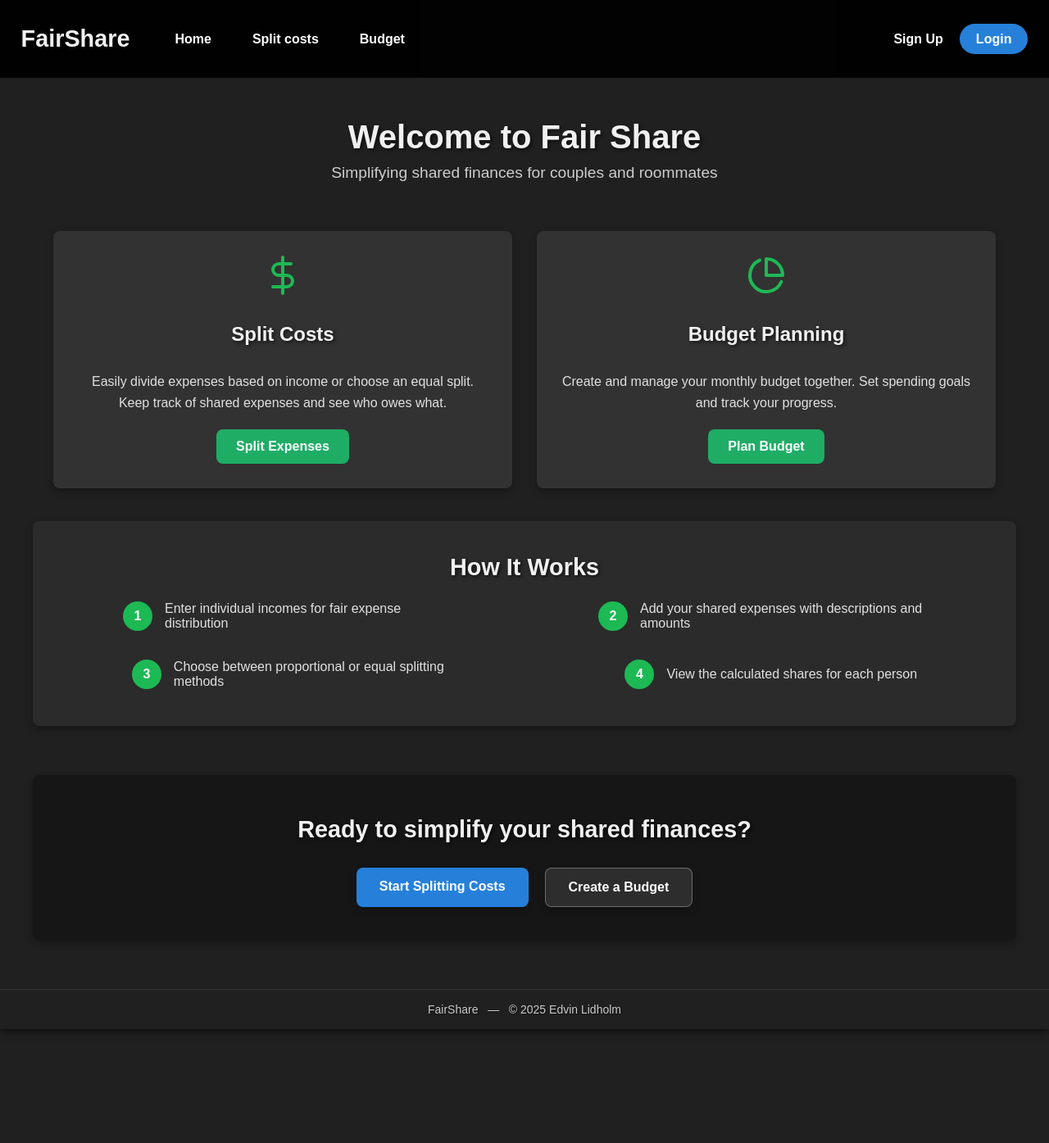
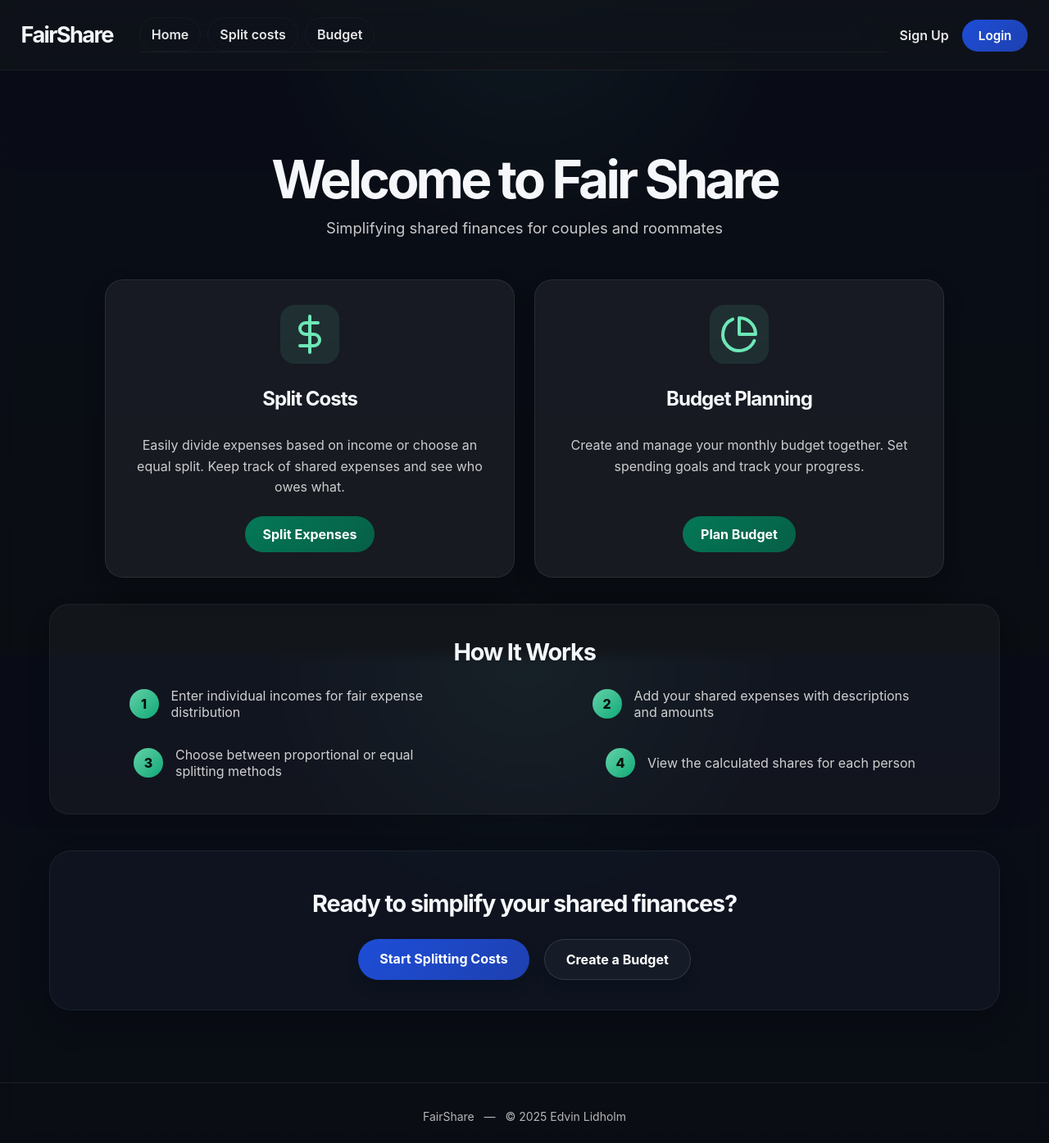
Before and after one commit to elidholm/fair-share, a React (Vite) app in the folder frontend/: page / in a window 1280 px wide. Shown: the whole page at 82% size. Before the commit the page ends 1256 px from the top, so only its background shows below. Built offline with nearby package versions, Linux system fonts and the light colour scheme; no server answers.

Commit message:
feat: overhaul ui

```diff
--- a/frontend/src/index.scss
+++ b/frontend/src/index.scss
@@ -1,15 +1,17 @@
 // Colors
-$primary-color: #f0f0f0;
-$background-color: rgb(32, 32, 32);
-$button-hover-scale: 1.05;
-$shadow-color: rgba(0, 0, 0, 0.6);
-$border-radius: 8px;
-$label-colour: #444;
+$primary-color: #f5f7fb;
+$background-color: #0d1117;
+$background-accent: #121a22;
+$surface-color: rgba(255, 255, 255, 0.08);
+$surface-strong: rgba(255, 255, 255, 0.12);
+$button-hover-scale: 1.02;
+$shadow-color: rgba(0, 0, 0, 0.38);
+$border-radius: 18px;
+$label-colour: #667085;
 $disabled-colour: #555;
-$toggle-colour: #1db954;
-$focus-color: #3ddc97;
-$navbar-height: 95px;
-
+$toggle-colour: #6ee7b7;
+$focus-color: rgba(110, 231, 183, 0.6);
+$navbar-height: 86px;
 
 html, body {
   height: 100%;
@@ -17,17 +19,32 @@ html, body {
   display: flex;
   flex-direction: column;
   color: $primary-color;
-  font-family: Arial, sans-serif;
+  font-family: -apple-system, BlinkMacSystemFont, "SF Pro Display", "Segoe UI", sans-serif;
   -webkit-font-smoothing: antialiased;
-  background-color: $background-color;
+  background:
+    radial-gradient(circle at top, rgba(110, 231, 183, 0.10), transparent 30%),
+    linear-gradient(180deg, #0b1020 0%, $background-color 100%);
   -webkit-overflow-scrolling: touch;
+}
+
+* {
+  box-sizing: border-box;
+}
+
+body {
+  min-height: 100vh;
+}
+
+button,
+a,
+input {
+  -webkit-tap-highlight-color: transparent;
 }
 
 #app-container {
   min-height: 100vh;
-  background-color: $background-color;
+  background: rgba(8, 10, 15, 0.45);
   backdrop-filter: blur(7px);
-  box-shadow: 0 4px 8px rgba(0, 0, 0, 0.5);
 
   .cost-calculator {
     flex: 1;
@@ -37,61 +54,74 @@ html, body {
 .main-content {
   display: flex;
   flex-direction: column;
-  padding: 20px 10px;
+  padding: 32px 16px 48px;
   min-height: calc(100vh - 205px);
 }
 
-h1, h2 {
+h1, h2, h3 {
   text-align: center;
   color: $primary-color;
-  font-weight: bold;
+  font-weight: 700;
   margin-top: 10px;
   margin-bottom: 10px;
-  text-shadow: 2px 2px 4px $shadow-color;
+  letter-spacing: -0.04em;
 }
 
 button {
-  font-size: 1.25rem;
-  font-weight: bold;
+  font-size: 1rem;
+  font-weight: 700;
   color: white;
   border: none;
-  border-radius: $border-radius;
+  border-radius: 999px;
   cursor: pointer;
-  padding: 12px;
-  transition: background-color 0.3s ease, transform 0.3s ease;
-  display: flex;
+  padding: 12px 18px;
+  transition: background-color 180ms cubic-bezier(0.2, 0.8, 0.2, 1), transform 180ms cubic-bezier(0.2, 0.8, 0.2, 1), box-shadow 180ms ease;
+  display: inline-flex;
   align-items: center;
   justify-content: center;
-  text-shadow: 1px 1px 2px $shadow-color;
+  box-shadow: 0 6px 16px rgba(0, 0, 0, 0.18);
+  will-change: transform;
 
   &:hover {
-    transform: scale($button-hover-scale);
+    transform: translateY(-1px) scale($button-hover-scale);
+  }
+
+  &:active {
+    transform: scale(0.98);
+  }
+
+  &:focus-visible {
+    outline: none;
+    box-shadow: 0 0 0 4px $focus-color;
   }
 
   &.split-button {
     width: 100%;
-    background-color: hsl(210, 70%, 50%);
+    background: linear-gradient(135deg, #1d4ed8, #1e40af);
     &:hover {
-      background-color: hsl(210, 70%, 60%);
-      transform: scale(1.01);
+      background: linear-gradient(135deg, #2563eb, #1d4ed8);
+      transform: translateY(-1px) scale(1.01);
     }
   }
 
   &.add-button {
     margin: 0 5px;
-    padding: 5px 10px;
-    background-color: hsl(120, 70%, 45%);
+    padding: 8px 12px;
+    background: linear-gradient(135deg, #047857, #065f46);
     color: #fff;
     &:hover {
-      background-color: hsl(120, 70%, 55%);
+      background: linear-gradient(135deg, #15803d, #047857);
     }
   }
 
   &.remove-button {
     background-color: transparent;
-    color: hsl(10, 80%, 50%);
+    color: hsl(10, 80%, 65%);
+    box-shadow: none;
+    padding: 8px 10px;
     &:hover {
-      color: hsl(10, 80%, 40%);
+      color: hsl(10, 80%, 55%);
+      background-color: rgba(255, 255, 255, 0.04);
     }
   }
 
@@ -100,11 +130,11 @@ button {
     top: calc($navbar-height + 30px);
     right: 16px;
     padding: 8px;
-    border-radius: 5px;
-    background-color: hsl(0, 0%, 100%, 0.05);
+    border-radius: 12px;
+    background-color: rgba(255, 255, 255, 0.06);
+    box-shadow: none;
     &:hover {
-      background-color: hsl(0, 0%, 100%, 0.1);
-      transform: scale(1.01);
+      background-color: rgba(255, 255, 255, 0.12);
     }
   }
 }
@@ -113,15 +143,16 @@ button {
   display: flex;
   align-items: center;
   margin-bottom: 12px;
+  gap: 8px;
 }
 
 input {
-  border: 1px solid hsla(0, 0%, 80%, 0.3);
-  padding: 8px;
-  border-radius: $border-radius;
+  border: 1px solid rgba(255, 255, 255, 0.12);
+  padding: 10px 12px;
+  border-radius: 12px;
   color: $primary-color;
-  background-color: rgba(255, 255, 255, 0.1);
-  transition: border-color 0.3s ease;
+  background: rgba(255, 255, 255, 0.06);
+  transition: border-color 180ms ease, background-color 180ms ease, box-shadow 180ms ease;
 
   &[type="number"] {
     font-size: 1rem;
@@ -130,12 +161,15 @@ input {
   }
 
   &[type="text"] {
-    font-size: 0.85rem;
+    font-size: 0.95rem;
+    flex: 1;
   }
 
   &:focus {
     outline: none;
-    border-color: hsl(210, 70%, 50%);
+    border-color: rgba(96, 165, 250, 0.9);
+    background: rgba(255, 255, 255, 0.1);
+    box-shadow: 0 0 0 4px rgba(59, 130, 246, 0.2);
   }
 }
 
@@ -146,18 +180,20 @@ ul {
 
 li {
   font-size: 1rem;
-  font-weight: bold;
-  padding: 8px 10px;
-  margin-bottom: 5px;
+  font-weight: 600;
+  padding: 12px 14px;
+  margin-bottom: 8px;
   display: flex;
   align-items: center;
-  background-color: rgba(255, 255, 255, 0.05);
-  transition: background-color 0.3s ease, transform 0.3s ease;
-  border-radius: $border-radius;
-  color: #e0e0e0;
+  background: rgba(255, 255, 255, 0.04);
+  transition: background-color 180ms ease, transform 180ms ease, box-shadow 180ms ease;
+  border-radius: 14px;
+  color: #edf2ff;
+  border: 1px solid rgba(255, 255, 255, 0.04);
 
   &:hover {
-    background-color: rgba(255, 255, 255, 0.1);
+    background: rgba(255, 255, 255, 0.07);
+    box-shadow: 0 8px 20px rgba(0, 0, 0, 0.12);
   }
 }
 
@@ -168,11 +204,10 @@ li {
 footer {
   text-align: center;
   margin-top: 20px;
-  padding: 2px;
-  color: #cccccc;
+  padding: 18px 12px 10px;
+  color: rgba(255, 255, 255, 0.7);
   font-size: 14px;
-  text-shadow: 1px 1px 2px $shadow-color;
-  border-top: 1px solid rgba(255, 255, 255, 0.1);
+  border-top: 1px solid rgba(255, 255, 255, 0.08);
 }
 
 .toggle-switch {
@@ -290,17 +325,19 @@ footer {
 nav {
   margin: 0;
   box-sizing: border-box;
-  background-color: rgba(0, 0, 0, 0.95);
+  background: rgba(17, 22, 29, 0.72);
+  backdrop-filter: blur(20px) saturate(1.2);
+  border-bottom: 1px solid rgba(255, 255, 255, 0.05);
 
   a {
     text-decoration: none;
-    font-weight: bold;
-    color: #fff;
-    transition: 0.3s;
-    padding: 10px 20px;
+    font-weight: 600;
+    color: rgba(255, 255, 255, 0.9);
+    transition: color 180ms ease, opacity 180ms ease, transform 180ms ease;
+    padding: 10px 16px;
 
     &:hover {
-      color: #ccc;
+      color: #ffffff;
     }
   }
 }
@@ -311,27 +348,30 @@ nav {
   justify-content: space-between;
   padding: 10px 2%;
   height: $navbar-height;
+  position: sticky;
+  top: 0;
+  z-index: 20;
 
   .desktop-nav-logo {
     padding: 0;
     h1 {
       margin: 0;
-      font-size: 1.8rem;
+      font-size: 1.7rem;
       color: $primary-color;
-      text-shadow: 2px 2px 4px $shadow-color;
+      letter-spacing: -0.06em;
     }
   }
 
   .NavLinks {
     flex-grow: 1;
-    margin-left: 40px;
+    margin-left: 32px;
     background-color: transparent;
 
     ul {
       display: flex;
       flex-direction: row;
       justify-content: flex-start;
-      gap: 20px;
+      gap: 8px;
       margin: 0;
       padding: 0;
 
@@ -340,13 +380,16 @@ nav {
         list-style-type: none;
         padding: 0;
         margin: 0;
+        border-radius: 999px;
+        transition: background-color 180ms ease;
 
         &:hover {
-          background-color: transparent;
+          background-color: rgba(255, 255, 255, 0.04);
         }
 
         a {
-          padding: 10px 15px;
+          padding: 10px 14px;
+          border-radius: 999px;
         }
       }
     }
@@ -354,17 +397,17 @@ nav {
 
   .desktop-login-button {
     padding: 10px 20px;
-    font-size: 1rem;
-    background-color: hsl(210, 70%, 50%);
+    font-size: 0.95rem;
+    background: linear-gradient(135deg, #1d4ed8, #1e40af);
     color: white;
     border: none;
     border-radius: 999px;
     cursor: pointer;
-    transition: background-color 0.3s ease, transform 0.3s ease;
+    transition: background-color 180ms ease, transform 180ms ease;
 
     &:hover {
-      background-color: hsl(210, 70%, 60%);
-      transform: scale(1.05);
+      background: linear-gradient(135deg, #2563eb, #1d4ed8);
+      transform: translateY(-1px);
     }
   }
 
@@ -372,17 +415,17 @@ nav {
 
 .logout-button {
   padding: 10px 20px;
-  font-size: 1rem;
-  background-color: hsl(0, 100%, 50%);
-  color: white;
-  border: none;
+  font-size: 0.95rem;
+  background: rgba(239, 68, 68, 0.18);
+  color: #fecaca;
+  border: 1px solid rgba(239, 68, 68, 0.3);
   border-radius: 999px;
   cursor: pointer;
-  transition: background-color 0.3s ease, transform 0.3s ease;
+  transition: background-color 180ms ease, transform 180ms ease;
 
   &:hover {
-    background-color: hsl(0, 100%, 60%);
-    transform: scale(1.05);
+    background: rgba(239, 68, 68, 0.24);
+    transform: translateY(-1px);
   }
 }
 
@@ -403,32 +446,32 @@ nav {
     display: flex;
     justify-content: space-between;
     align-items: center;
-    padding: 10px 10px;
-    border-bottom: 1px solid rgba(255, 255, 255, 0.1);
+    padding: 10px 12px;
+    border-bottom: 1px solid rgba(255, 255, 255, 0.08);
 
     .mobile-nav-logo {
       padding: 0;
       h1 {
         margin: 0;
-        font-size: 1.5rem;
+        font-size: 1.4rem;
         color: $primary-color;
-        text-shadow: 2px 2px 4px $shadow-color;
+        letter-spacing: -0.05em;
       }
     }
 
     .mobile-login-button {
       padding: 8px 16px;
-      font-size: 0.9rem;
-      background-color: hsl(210, 70%, 50%);
+      font-size: 0.85rem;
+      background: linear-gradient(135deg, #1d4ed8, #1e40af);
       color: white;
       border: none;
       border-radius: 999px;
       cursor: pointer;
-      transition: background-color 0.3s ease, transform 0.3s ease;
+      transition: transform 180ms ease, filter 180ms ease;
 
       &:hover {
-        background-color: hsl(210, 70%, 60%);
-        transform: scale(1.05);
+        background: linear-gradient(135deg, #2563eb, #1d4ed8);
+        transform: translateY(-1px);
       }
     }
   }
@@ -442,7 +485,7 @@ nav {
         flex-direction: row;
         justify-content: space-evenly;
         margin: 0;
-        padding: 5px 0;
+        padding: 6px 0 8px;
 
         li {
           background-color: transparent;
@@ -450,14 +493,14 @@ nav {
           padding: 0;
           margin: 0;
           flex: 1;
-          border-right: 1px solid rgba(255, 255, 255, 0.1);
+          border-right: 1px solid rgba(255, 255, 255, 0.06);
 
           &:last-child {
             border-right: none;
           }
 
           &:hover {
-            background-color: transparent;
+            background-color: rgba(255, 255, 255, 0.02);
           }
 
           a {
@@ -483,6 +526,32 @@ nav {
   }
 }
 
+@media (prefers-reduced-motion: reduce) {
+  *, *::before, *::after {
+    animation-duration: 0.01ms !important;
+    animation-iteration-count: 1 !important;
+    transition-duration: 0.01ms !important;
+    scroll-behavior: auto !important;
+  }
+}
+
+@media (prefers-reduced-transparency: reduce) {
+  #app-container,
+  nav,
+  .feature-card,
+  .info-section,
+  .cta-section,
+  .login-card,
+  .signup-card {
+    backdrop-filter: none;
+    background: rgb(15, 19, 25);
+  }
+
+  #app-container {
+    backdrop-filter: none;
+  }
+}
+
 .home-container {
   width: -webkit-fill-available;
   max-width: 1200px;
@@ -490,25 +559,25 @@ nav {
   padding: 20px;
   display: flex;
   flex-direction: column;
-  gap: 40px;
+  gap: 32px;
 }
 
 .hero-section {
   text-align: center;
-  margin-bottom: 20px;
+  margin-bottom: 8px;
+  padding: 32px 20px 12px;
 
   h1 {
-    font-size: 2.5rem;
+    font-size: clamp(2.25rem, 5vw, 4rem);
     margin-bottom: 10px;
-    text-shadow: 2px 2px 4px $shadow-color;
+    letter-spacing: -0.06em;
   }
 
   .tagline {
-    font-size: 1.2rem;
-    color: #e0e0e0;
-    max-width: 600px;
+    font-size: 1.15rem;
+    color: rgba(255, 255, 255, 0.78);
+    max-width: 620px;
     margin: 0 auto;
-    opacity: 0.9;
   }
 }
 
@@ -516,70 +585,80 @@ nav {
   display: flex;
   justify-content: center;
   flex-wrap: wrap;
-  gap: 30px;
+  gap: 24px;
 
   .feature-card {
-    border-radius: $border-radius;
-    background-color: rgba(255, 255, 255, 0.08);
-    padding: 30px;
+    border-radius: 22px;
+    background: rgba(255, 255, 255, 0.06);
+    border: 1px solid rgba(255, 255, 255, 0.08);
+    padding: 30px 24px;
     flex: 1;
     min-width: 280px;
     max-width: 500px;
-    transition: transform 0.3s ease, background-color 0.3s ease;
+    transition: transform 220ms cubic-bezier(0.2, 0.8, 0.2, 1), background-color 220ms ease, box-shadow 220ms ease;
     display: flex;
     flex-direction: column;
     align-items: center;
     text-align: center;
-    box-shadow: 0 4px 8px rgba(0, 0, 0, 0.3);
+    box-shadow: 0 12px 30px rgba(0, 0, 0, 0.16);
 
     &:hover {
-      background-color: rgba(255, 255, 255, 0.12);
-      transform: translateY(-5px);
+      background: rgba(255, 255, 255, 0.08);
+      transform: translateY(-4px);
+      box-shadow: 0 18px 40px rgba(0, 0, 0, 0.2);
     }
 
     .feature-icon {
-      margin-bottom: 20px;
+      margin-bottom: 18px;
       color: $toggle-colour;
+      background: rgba(110, 231, 183, 0.10);
+      border-radius: 18px;
+      width: 72px;
+      height: 72px;
+      display: flex;
+      align-items: center;
+      justify-content: center;
     }
 
     h2 {
-      margin-bottom: 15px;
+      margin-bottom: 14px;
       font-size: 1.5rem;
     }
 
     p {
-      margin-bottom: 20px;
-      color: #e0e0e0;
+      margin-bottom: 22px;
+      color: rgba(255, 255, 255, 0.78);
       line-height: 1.6;
       flex-grow: 1;
     }
 
     .feature-button {
-      background-color: hsl(150, 70%, 40%);
+      background: linear-gradient(135deg, #047857, #065f46);
       color: white;
       text-decoration: none;
-      padding: 12px 24px;
-      border-radius: $border-radius;
-      font-weight: bold;
-      transition: background-color 0.3s ease, transform 0.3s ease;
+      padding: 12px 22px;
+      border-radius: 999px;
+      font-weight: 700;
+      transition: transform 180ms ease, filter 180ms ease;
 
       &:hover {
-        background-color: hsl(150, 70%, 50%);
-        transform: scale($button-hover-scale);
+        background: linear-gradient(135deg, #15803d, #047857);
+        transform: translateY(-1px) scale(1.01);
       }
     }
   }
 }
 
 .info-section {
-  background-color: rgba(255, 255, 255, 0.05);
-  border-radius: $border-radius;
-  padding: 30px;
-  box-shadow: 0 4px 8px rgba(0, 0, 0, 0.3);
+  background: rgba(255, 255, 255, 0.04);
+  border: 1px solid rgba(255, 255, 255, 0.05);
+  border-radius: 24px;
+  padding: 30px 24px;
+  box-shadow: 0 12px 30px rgba(0, 0, 0, 0.12);
 
   h2 {
     text-align: center;
-    margin-bottom: 25px;
+    margin-bottom: 26px;
     font-size: 1.8rem;
   }
 
@@ -593,25 +672,25 @@ nav {
       display: flex;
       align-items: center;
       max-width: 400px;
-      margin-bottom: 15px;
+      margin-bottom: 12px;
 
       .step-number {
-        background-color: $toggle-colour;
-        color: white;
+        background: linear-gradient(135deg, rgba(110, 231, 183, 0.9), rgba(16, 185, 129, 0.9));
+        color: #06120d;
         width: 36px;
         height: 36px;
         border-radius: 50%;
         display: flex;
         align-items: center;
         justify-content: center;
-        font-weight: bold;
+        font-weight: 800;
         margin-right: 15px;
         flex-shrink: 0;
       }
 
       p {
         margin: 0;
-        color: #e0e0e0;
+        color: rgba(255, 255, 255, 0.8);
         font-size: 1rem;
       }
     }
@@ -620,52 +699,53 @@ nav {
 
 .cta-section {
   text-align: center;
-  background-color: rgba(0, 0, 0, 0.3);
-  border-radius: $border-radius;
-  padding: 40px 20px;
-  margin-top: 20px;
-  box-shadow: 0 4px 8px rgba(0, 0, 0, 0.3);
+  background: rgba(18, 24, 38, 0.7);
+  border: 1px solid rgba(255, 255, 255, 0.06);
+  border-radius: 26px;
+  padding: 36px 20px;
+  margin-top: 12px;
+  box-shadow: 0 18px 38px rgba(0, 0, 0, 0.14);
 
   h2 {
-    margin-bottom: 30px;
+    margin-bottom: 26px;
     font-size: 1.8rem;
   }
 
   .cta-buttons {
     display: flex;
     justify-content: center;
-    gap: 20px;
+    gap: 18px;
     flex-wrap: wrap;
 
     a {
-      padding: 14px 28px;
-      border-radius: $border-radius;
-      font-weight: bold;
+      padding: 14px 26px;
+      border-radius: 999px;
+      font-weight: 700;
       text-decoration: none;
-      transition: transform 0.3s ease, background-color 0.3s ease;
-      box-shadow: 0 4px 8px rgba(0, 0, 0, 0.2);
+      transition: transform 180ms ease, background-color 180ms ease, border-color 180ms ease;
+      box-shadow: 0 10px 18px rgba(0, 0, 0, 0.12);
 
       &:hover {
-        transform: scale($button-hover-scale);
+        transform: translateY(-1px) scale(1.01);
       }
     }
 
     .primary-button {
-      background-color: hsl(210, 70%, 50%);
+      background: linear-gradient(135deg, #1d4ed8, #1e40af);
       color: white;
 
       &:hover {
-        background-color: hsl(210, 70%, 60%);
+        background: linear-gradient(135deg, #2563eb, #1d4ed8);
       }
     }
 
     .secondary-button {
-      background-color: rgba(255, 255, 255, 0.1);
+      background: rgba(255, 255, 255, 0.04);
       color: white;
-      border: 1px solid rgba(255, 255, 255, 0.3);
+      border: 1px solid rgba(255, 255, 255, 0.12);
 
       &:hover {
-        background-color: rgba(255, 255, 255, 0.2);
+        background: rgba(255, 255, 255, 0.07);
       }
     }
   }
@@ -705,27 +785,31 @@ nav {
   align-items: center;
 }
 
-.login-card {
-  border-radius: $border-radius;
-  background-color: rgba(255, 255, 255, 0.08);
-  padding: 30px;
+.login-card,
+.signup-card {
+  border-radius: 24px;
+  background: rgba(255, 255, 255, 0.06);
+  border: 1px solid rgba(255, 255, 255, 0.08);
+  padding: 32px 28px;
   flex: 1;
   max-width: 500px;
-  transition: transform 0.3s ease, background-color 0.3s ease;
+  transition: transform 220ms ease, background-color 220ms ease, box-shadow 220ms ease;
   display: flex;
   flex-direction: column;
   align-items: center;
   text-align: center;
-  box-shadow: 0 4px 8px rgba(0, 0, 0, 0.3);
+  box-shadow: 0 18px 38px rgba(0, 0, 0, 0.14);
 
   h1 {
     margin-bottom: 30px;
   }
 
-  .login-form {
+  .login-form,
+  .signup-form {
     display: flex;
     flex-direction: column;
     gap: 20px;
+    width: 100%;
 
     .form-group {
       display: flex;
@@ -735,22 +819,23 @@ nav {
 
       label {
         font-size: 0.9rem;
-        color: #e0e0e0;
+        color: rgba(255, 255, 255, 0.8);
       }
     }
 
-    .login-button {
-      background-color: hsl(150, 70%, 40%);
+    .login-button,
+    .signup-button {
+      background: linear-gradient(135deg, #047857, #065f46);
       color: white;
       text-decoration: none;
       padding: 12px 24px;
-      border-radius: $border-radius;
-      font-weight: bold;
-      transition: background-color 0.3s ease, transform 0.3s ease;
+      border-radius: 999px;
+      font-weight: 700;
+      transition: transform 180ms ease, filter 180ms ease;
 
       &:hover {
-        background-color: hsl(150, 70%, 50%);
-        transform: scale($button-hover-scale);
+        background: linear-gradient(135deg, #15803d, #047857);
+        transform: translateY(-1px) scale(1.01);
       }
     }
   }
@@ -758,7 +843,7 @@ nav {
   .login-footer {
     margin-top: 30px;
     font-size: 0.9rem;
-    color: #cccccc;
+    color: rgba(255, 255, 255, 0.7);
 
     a {
       color: $toggle-colour;
@@ -774,6 +859,7 @@ nav {
   }
 }
 
+.login-container,
 .signup-container {
   width: -webkit-fill-available;
   max-width: 1200px;
@@ -783,54 +869,3 @@ nav {
   flex-direction: column;
   align-items: center;
 }
-
-.signup-card {
-  border-radius: $border-radius;
-  background-color: rgba(255, 255, 255, 0.08);
-  padding: 30px;
-  flex: 1;
-  max-width: 500px;
-  transition: transform 0.3s ease, background-color 0.3s ease;
-  display: flex;
-  flex-direction: column;
-  align-items: center;
-  text-align: center;
-  box-shadow: 0 4px 8px rgba(0, 0, 0, 0.3);
-
-  h1 {
-    margin-bottom: 30px;
-  }
-
-  .signup-form {
-    display: flex;
-    flex-direction: column;
-    gap: 20px;
-
-    .form-group {
-      display: flex;
-      flex-direction: column;
-      text-align: left;
-      gap: 8px;
-
-      label {
-        font-size: 0.9rem;
-        color: #e0e0e0;
-      }
-    }
-
-    .signup-button {
-      background-color: hsl(150, 70%, 40%);
-      color: white;
-      text-decoration: none;
-      padding: 12px 24px;
-      border-radius: $border-radius;
-      font-weight: bold;
-      transition: background-color 0.3s ease, transform 0.3s ease;
-
-      &:hover {
-        background-color: hsl(150, 70%, 50%);
-        transform: scale($button-hover-scale);
-      }
-    }
-  }
-}
```
